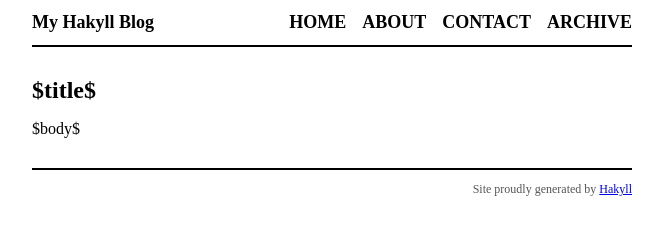
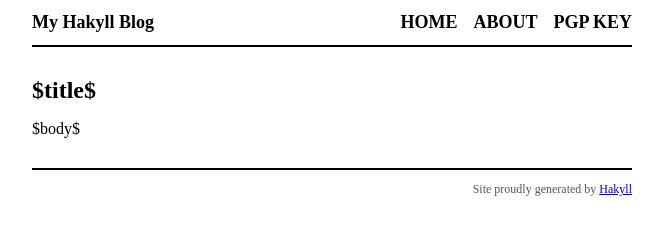
Before and after one commit to EarlPitts/earlpitts.github.io, a plain HTML site: page templates/default.html in a window 1280 px wide. Shown: the whole page, without its empty margins (308-971 px from the left). Drawn offline with Linux system fonts and the light colour scheme.

Commit message:
Add content from current site

```diff
--- a/templates/default.html
+++ b/templates/default.html
@@ -15,8 +15,7 @@
             <nav>
                 <a href="/">Home</a>
                 <a href="/about.html">About</a>
-                <a href="/contact.html">Contact</a>
-                <a href="/archive.html">Archive</a>
+                <a href="/pgp.html">PGP Key</a>
             </nav>
         </header>
 
```
Also changed, not shown: 12 other files.
